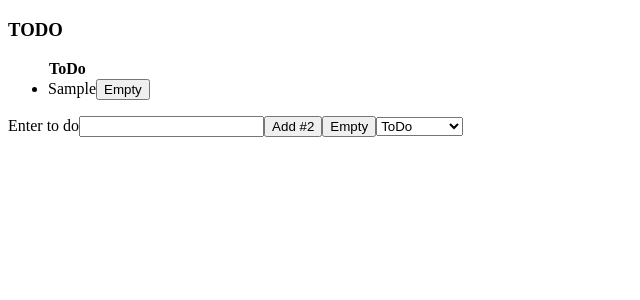
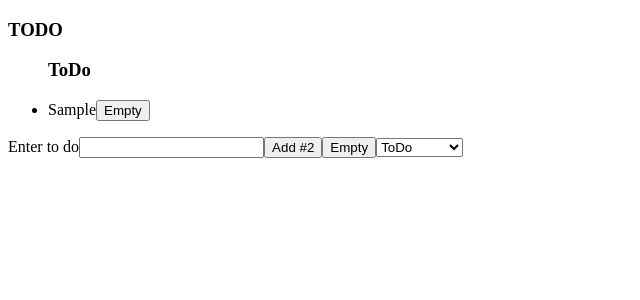
Before and after one commit to abhishtack/todoApp, a React (Create React App) app: page / in a window 1280 px wide. Both pictures are taken after typing "Sample" into the empty fields and a click on the button "Empty". Shown: the top 300 px of the page, without its empty margins (0-640 px from the left). Built offline with nearby package versions, Linux system fonts and the light colour scheme.

Commit message:
removing this warning

```diff
--- a/src/App.js
+++ b/src/App.js
@@ -105,11 +105,9 @@ class ProductCategoryRow extends React.Component {
     render() {
         const category = this.props.category;
         return (
-            <tr>
-                <th colSpan="2">
+                <h3 colSpan="2">
                     {category}
-                </th>
-            </tr>
+                </h3>
         );
     }
 }
```
